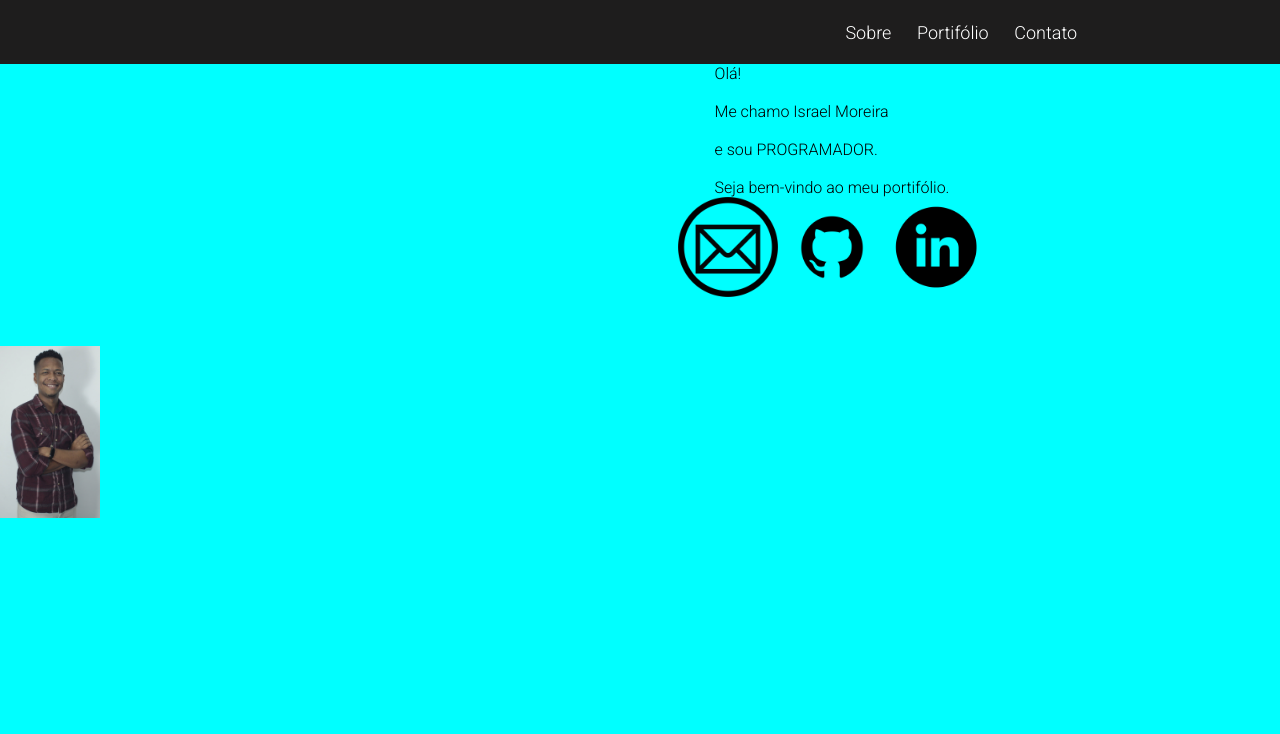
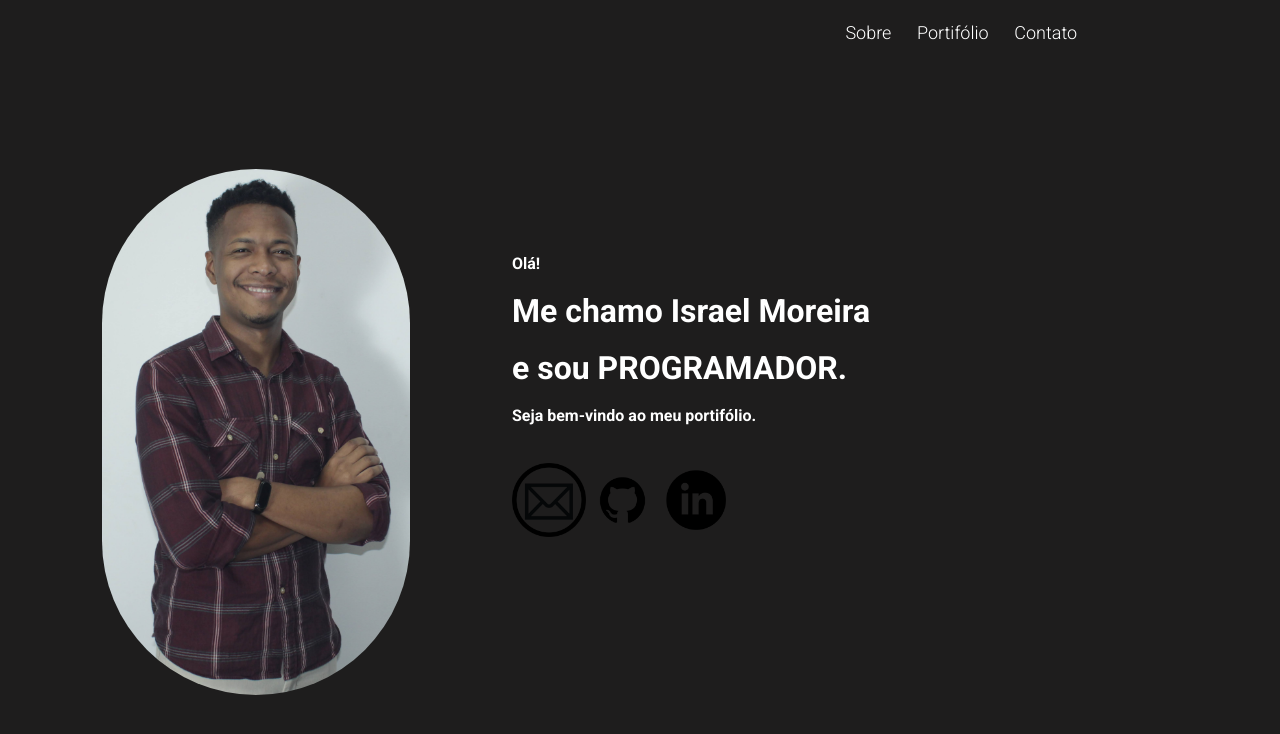
Before and after one commit to Railom96/portifolio, a plain HTML site: page src/pages/home.html in a window 1280 px wide. Drawn offline with Linux system fonts and the light colour scheme.

Commit message:
HOME estilização e atualização
HOME estilização e atualização

```diff
--- a/src/css/index.css
+++ b/src/css/home.css
@@ -38,23 +38,48 @@
 }
 
 .sobre {
-    background-color: aqua;
+
     width: 100%;
     height: 92%;
     display: flex;
     flex-direction: row;
+
 }
 
 .banner {
-    width: 30%;
+    width: 40%;
     display: flex;
     align-items: center;
+    justify-content: center;
+
+}
+
+.banner img {
+    width: 60%;
+    border-radius: 194.5px;
+
 }
 
 .ola {
-    width: 70%;
+    width: 60%;
     display: flex;
     flex-direction: column;
-    align-items: center;
+    justify-content: center;
+    font-weight: bold;
+}
 
+.ola p, h1 {
+    color: white;
 }
+
+.ola-link {
+    display: flex;
+    flex-direction: row;
+    height: 20%;
+}
+
+.ola-link img{
+    display: flex;
+    flex-direction: row;
+    height: 50%;
+}
--- a/src/pages/index.html
+++ b/src/pages/home.html
@@ -4,7 +4,7 @@
 <head>
     <meta charset="UTF-8">
     <meta name="viewport" content="width=device-width, initial-scale=1.0">
-    <link rel="stylesheet" href="../css/index.css">
+    <link rel="stylesheet" href="../css/home.css">
     <title>Portifólio</title>
 </head>
 
@@ -22,22 +22,27 @@
 
         <div class="sobre">
             <div class="banner">
-                <img src="../assets/img/corpo.JPG" alt="" style="height: auto; width: 100px;">
+                <img src="../assets/img/corpo.JPG" alt="" >
             </div>
             <div class="ola">
                 <div class="ola-texto">
                     <p>Olá!</p><br>
-                    <p>Me chamo Israel Moreira</p><br>
-                    <p>e sou PROGRAMADOR.</p><br>
-                    <p>Seja bem-vindo ao meu portifólio.</p>
+                    <h1>Me chamo Israel Moreira</h1><br>
+                    <h1>e sou PROGRAMADOR.</h1><br>
+                    <p>Seja bem-vindo ao meu portifólio.</p><br><br>
                 </div>
                 <div class="ola-link">
-                    <img src="../assets/icons/icon-email.png" alt="" style="height: 100px; width: 100px;">
-                    <img src="../assets/icons/icon-github.png" alt="" style="height: 100px; width: 100px;">
-                    <img src="../assets/icons/icon-linkedin.png" alt="" style="height: 100px; width: 100px;">
+                    <a href="mailto:israelmessias96@gmail.com">
+                        <img src="../assets/icons/icon-email.png" alt="">
+                    </a>
+                    <a href="https://github.com/Railom96">
+                        <img src="../assets/icons/icon-github.png" alt="">
+                    </a>
+                    <a href="https://www.linkedin.com/in/israelmessias96/">
+                        <img src="../assets/icons/icon-linkedin.png" alt="">
+                    </a>
                 </div>
             </div>
-
         </div>
     </div>
 </body>
```
